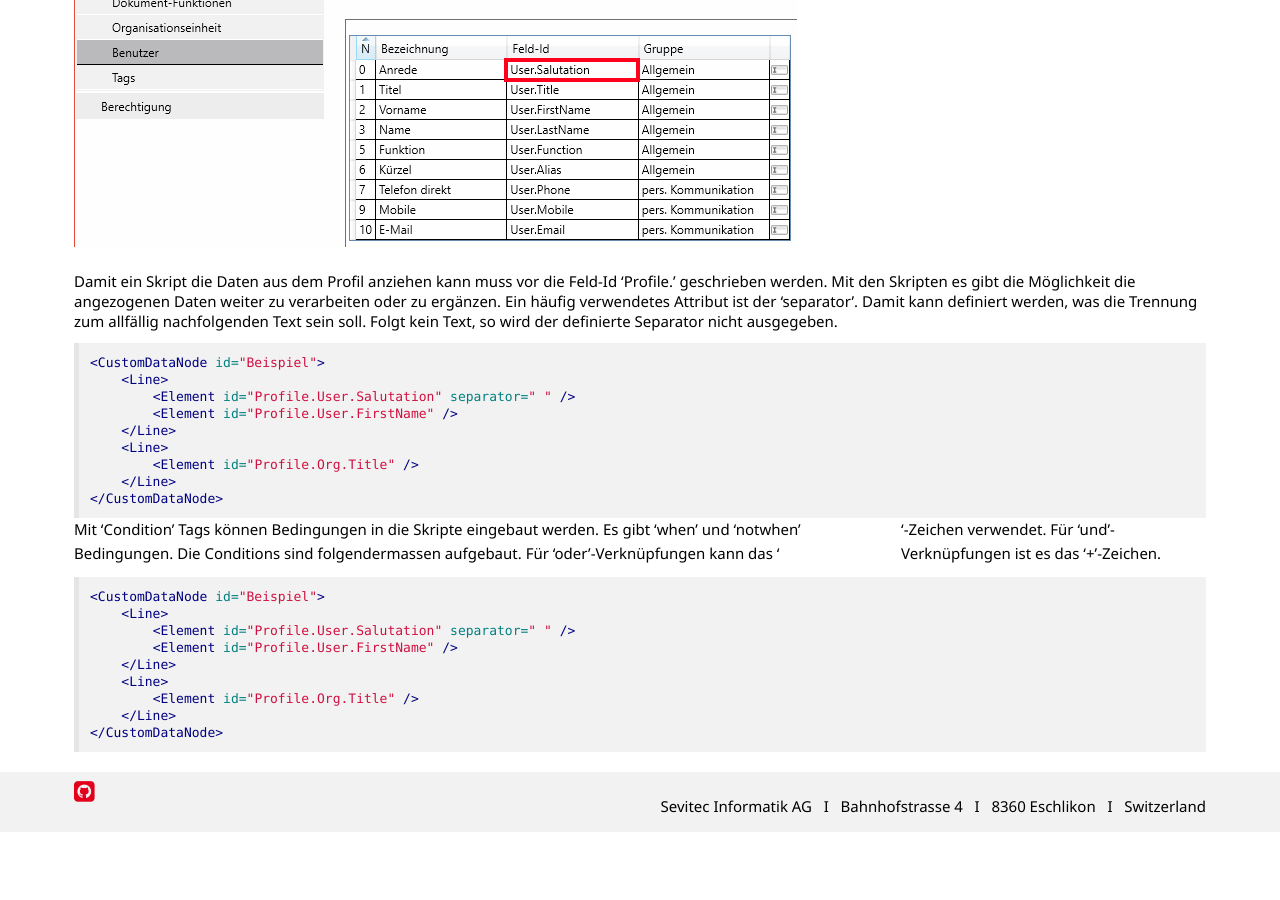
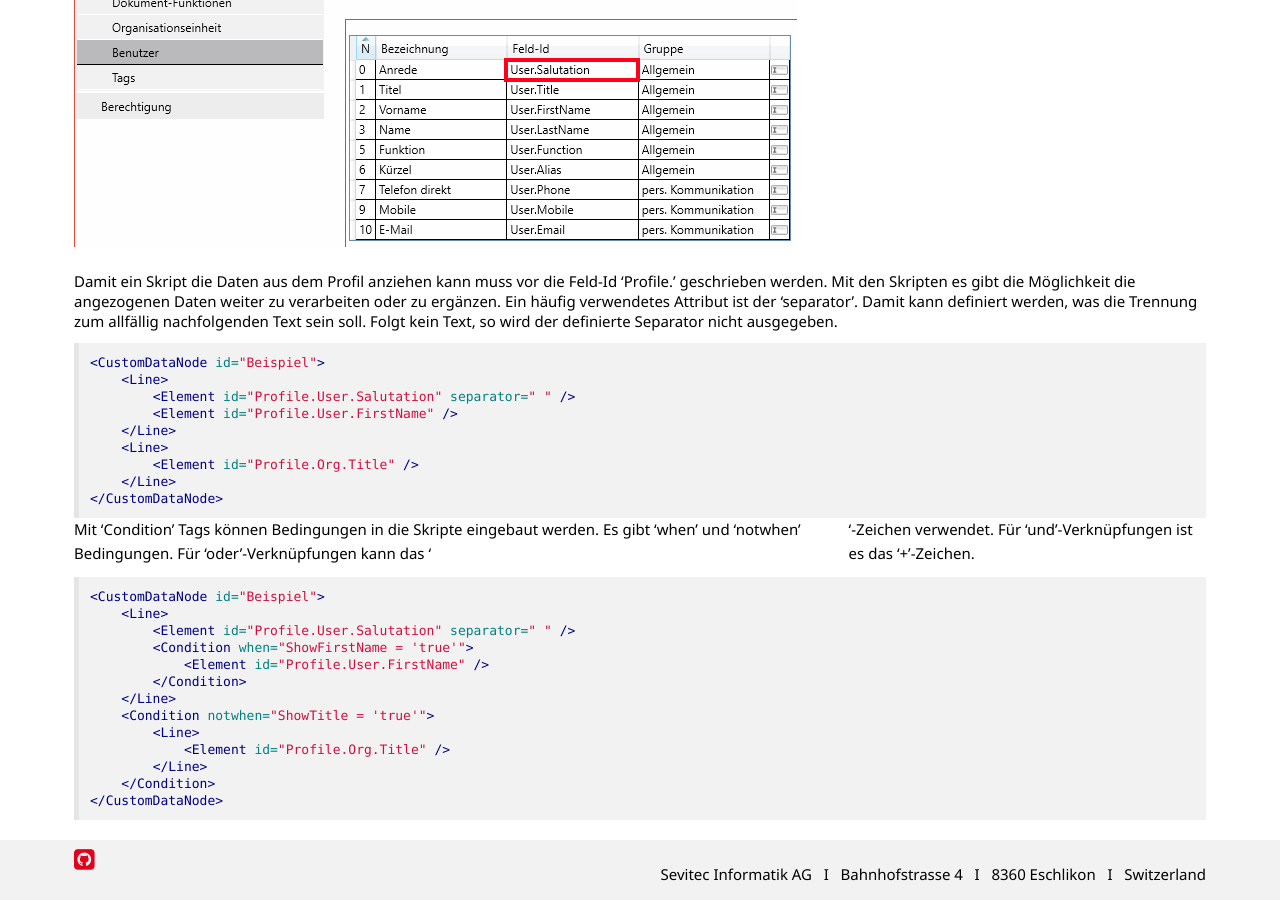
Before and after one commit to primesoft-group/oneoffixx-docs, a Jekyll site: the page built from _pages/docfunc/de/df-scripts.md, in a window 1280 px wide and 900 px high, scrolled down 850 px. Built offline with Jekyll 4.4.1, drawn with Linux system fonts in a browser that asks for light colours; nearby versions of some CDN libraries; some web fonts are replaced; before the commit the page ends 1682 px from its top, so only the background shows below that.

Commit message:
Update df-scripts.md

````diff
--- a/_pages/docfunc/de/df-scripts.md
+++ b/_pages/docfunc/de/df-scripts.md
@@ -42,17 +42,21 @@ Damit ein Skript die Daten aus dem Profil anziehen kann muss vor die Feld-Id 'Pr
 ```
 
 
-Mit 'Condition' Tags können Bedingungen in die Skripte eingebaut werden. Es gibt 'when' und 'notwhen' Bedingungen. Die Conditions sind folgendermassen aufgebaut. Für 'oder'-Verknüpfungen kann das '|'-Zeichen verwendet. Für 'und'-Verknüpfungen ist es das '+'-Zeichen.
+Mit 'Condition' Tags können Bedingungen in die Skripte eingebaut werden. Es gibt 'when' und 'notwhen' Bedingungen. Für 'oder'-Verknüpfungen kann das '|'-Zeichen verwendet. Für 'und'-Verknüpfungen ist es das '+'-Zeichen.
 
 
 ```xml
 <CustomDataNode id="Beispiel">
     <Line>
         <Element id="Profile.User.Salutation" separator=" " />
-        <Element id="Profile.User.FirstName" />
+        <Condition when="ShowFirstName = 'true'">
+            <Element id="Profile.User.FirstName" />
+        </Condition>
     </Line>
-    <Line>
-        <Element id="Profile.Org.Title" />
-    </Line>
+    <Condition notwhen="ShowTitle = 'true'">
+        <Line>
+            <Element id="Profile.Org.Title" />
+        </Line>
+    </Condition>
 </CustomDataNode>
 ```
````
